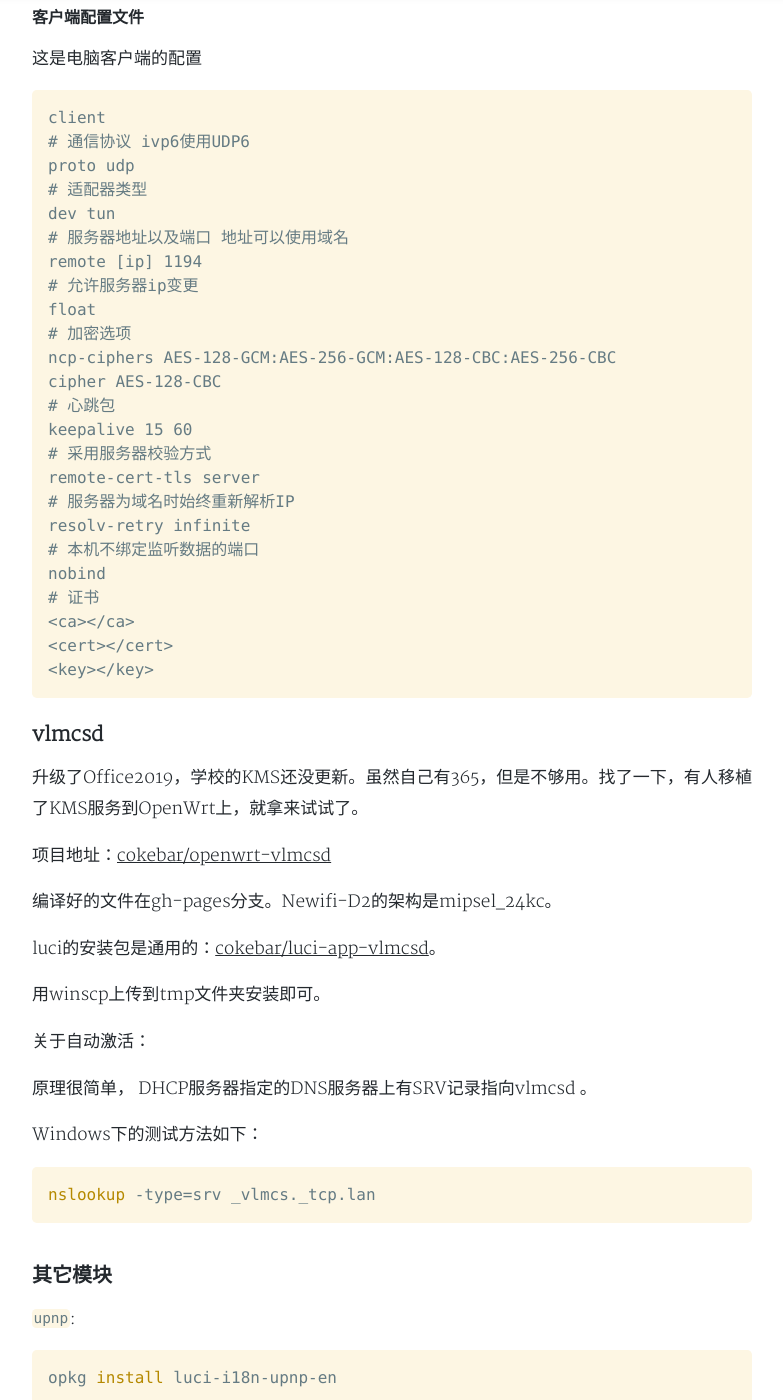
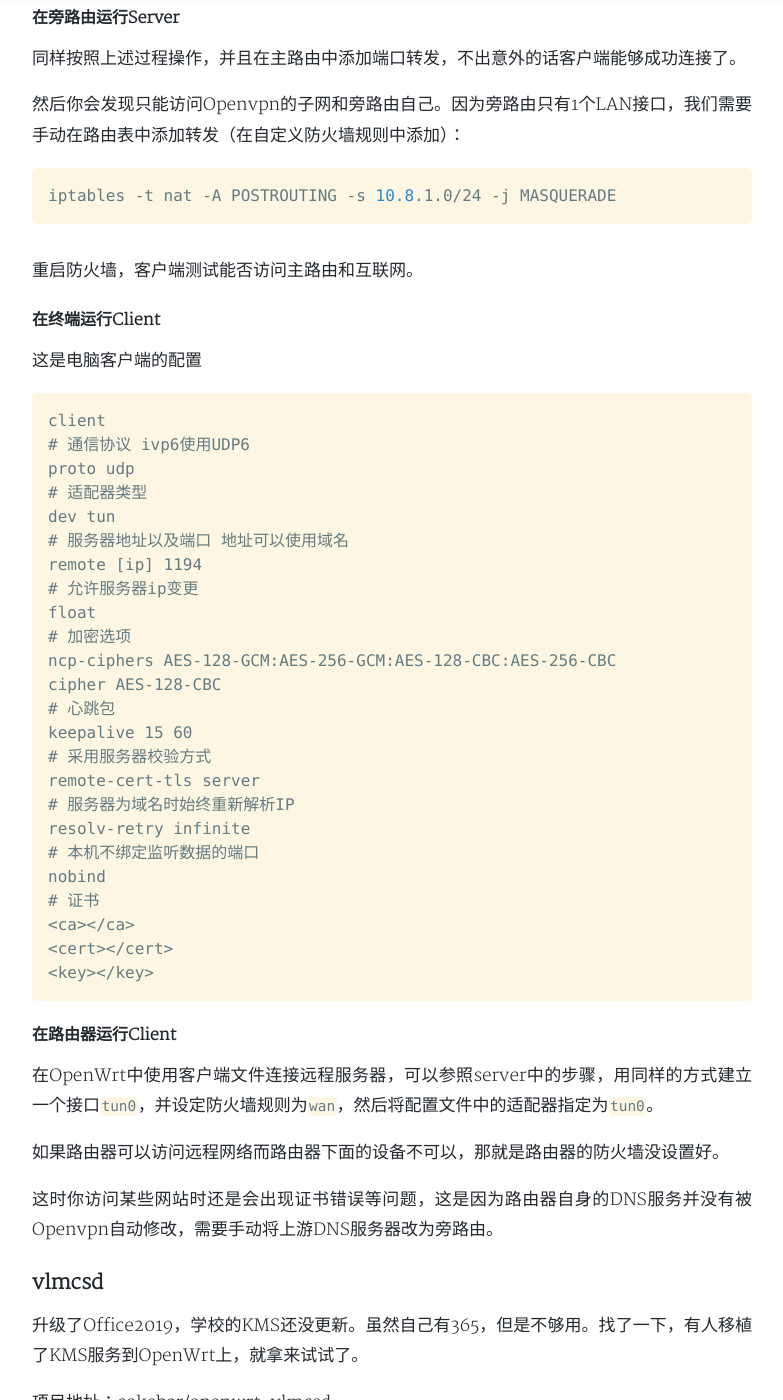
Before and after one commit to lgtm-migrator/echo094.github.io, a Jekyll site: the page built from _posts/2018-09-25-linux-openwrt.md, in a window 1280 px wide and 1400 px high, scrolled down 13244 px. Shown: the whole window, without its empty margins (248-1031 px from the left). Built offline with Jekyll 4.4.1, drawn with Linux system fonts in a browser that asks for light colours; nearby versions of some CDN libraries; a style sheet for code colours, icons or effects is not loaded; some of the changed text lies outside the part shown.

Commit message:
完善openwrt下的openvpn配置指导

````diff
--- a/_posts/2018-09-25-linux-openwrt.md
+++ b/_posts/2018-09-25-linux-openwrt.md
@@ -476,7 +476,7 @@ OpenWrt官网的文档：[点我](https://openwrt.org/docs/guide-user/services/v
 
 
 
-#### 路由器配置过程
+#### 在路由器运行Server
 
 **千万不要添加端口转发**
 
@@ -570,7 +570,21 @@ OpenWrt官网的文档：[点我](https://openwrt.org/docs/guide-user/services/v
 
 
 
-#### 客户端配置文件
+#### 在旁路由运行Server
+
+同样按照上述过程操作，并且在主路由中添加端口转发，不出意外的话客户端能够成功连接了。
+
+然后你会发现只能访问Openvpn的子网和旁路由自己。因为旁路由只有1个LAN接口，我们需要手动在路由表中添加转发（在自定义防火墙规则中添加）：
+
+```bash
+iptables -t nat -A POSTROUTING -s 10.8.1.0/24 -j MASQUERADE
+```
+
+重启防火墙，客户端测试能否访问主路由和互联网。
+
+
+
+#### 在终端运行Client
 
 这是电脑客户端的配置
 
@@ -600,6 +614,16 @@ nobind
 <cert></cert>
 <key></key>
 ```
+
+
+
+#### 在路由器运行Client
+
+在OpenWrt中使用客户端文件连接远程服务器，可以参照server中的步骤，用同样的方式建立一个接口`tun0`，并设定防火墙规则为`wan`，然后将配置文件中的适配器指定为`tun0`。
+
+如果路由器可以访问远程网络而路由器下面的设备不可以，那就是路由器的防火墙没设置好。
+
+这时你访问某些网站时还是会出现证书错误等问题，这是因为路由器自身的DNS服务并没有被Openvpn自动修改，需要手动将上游DNS服务器改为旁路由。
 
 
 
````
Also changed, not shown: other parts of _posts/2018-09-25-linux-openwrt.md (+1 -1 lines).
